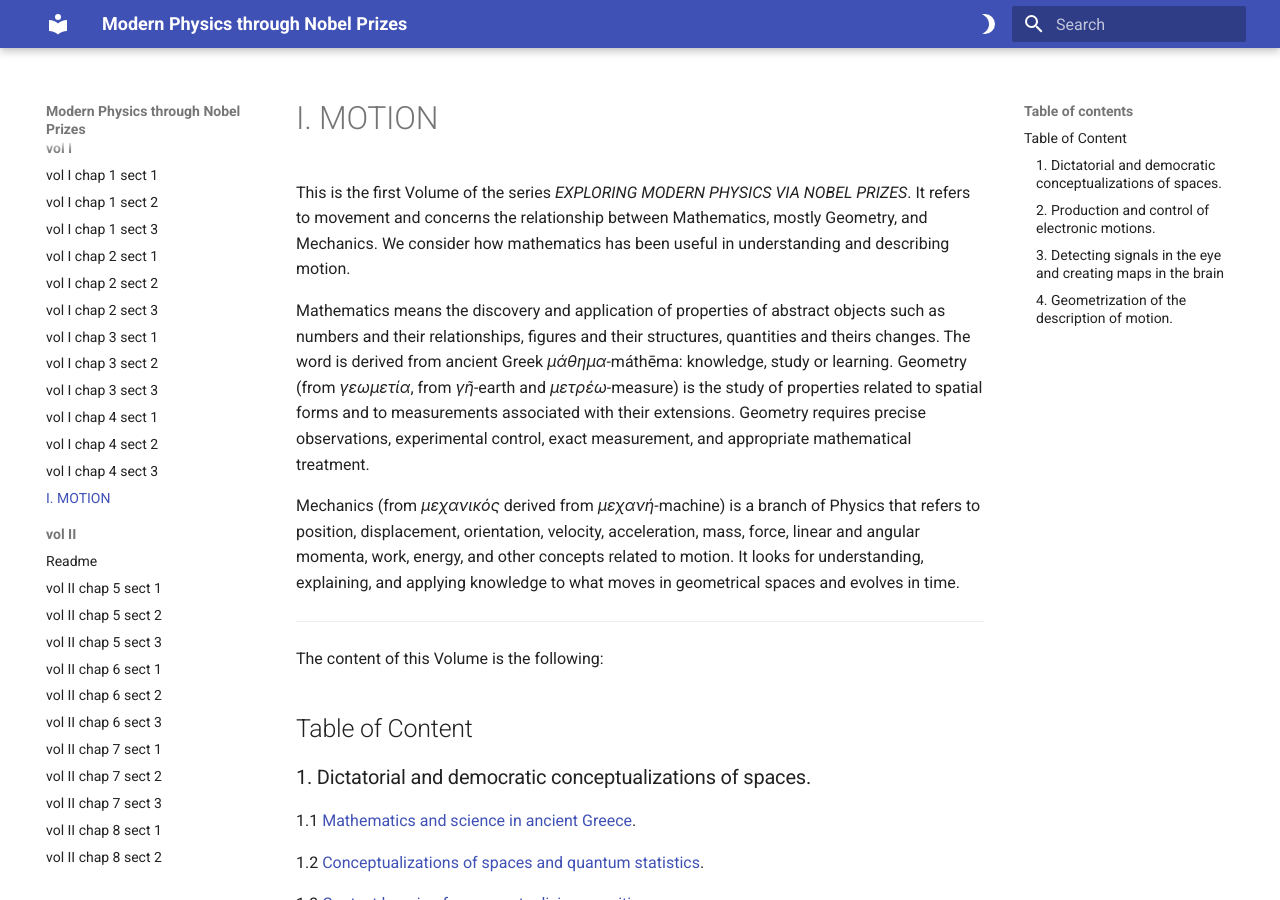
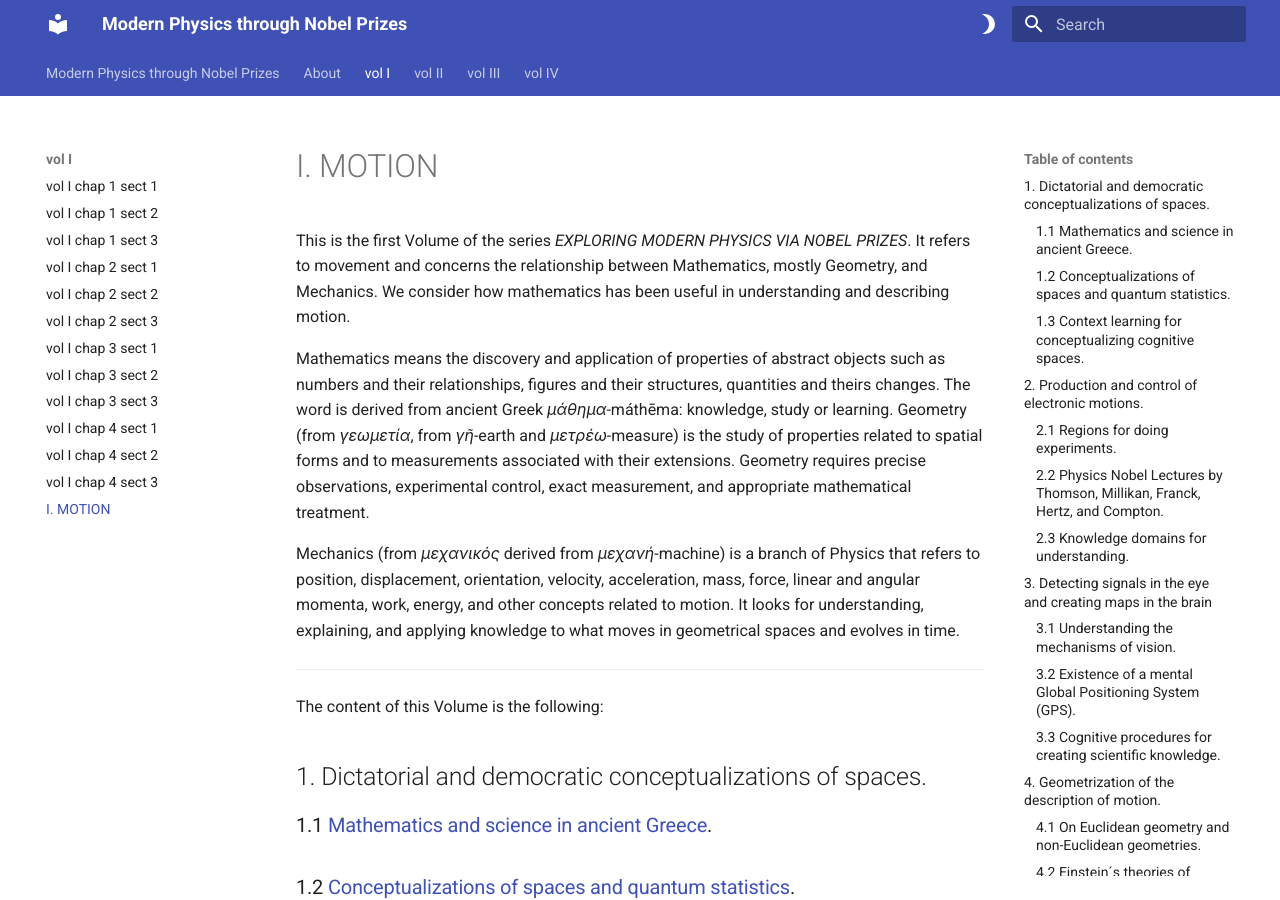
Before and after one commit to modphysnobel/modphysnobel.github.io, an MkDocs documentation site: the page built from docs/vol-I/volume-I.md, in a window 1280 px wide and 900 px high. Built offline with MkDocs 1.6.1 and Material for MkDocs 9.7.7, drawn with Linux system fonts in a browser that asks for light colours.

Commit message:
updated mkdocs.yml

```diff
--- a/docs/vol-I/volume-I.md
+++ b/docs/vol-I/volume-I.md
@@ -1,3 +1,4 @@
+
 # I. MOTION
 
 This is the first Volume of the series _EXPLORING MODERN PHYSICS VIA NOBEL PRIZES_. It refers to movement and concerns the relationship between Mathematics, mostly Geometry, and Mechanics. We consider how mathematics has been useful in understanding and describing motion.
@@ -10,39 +11,38 @@ Mechanics (from _μεχανικός_ derived from _μεχανή_-machine) is a b
 
 The content of this Volume is the following:
 
-## Table of Content
 
-### 1. Dictatorial and democratic conceptualizations of spaces.</strong>
+## 1. Dictatorial and democratic conceptualizations of spaces.</strong>
 
-1.1 [Mathematics and science in ancient Greece](./vol-I-chap-1-sect-1.md).
+### 1.1 [Mathematics and science in ancient Greece](./vol-I-chap-1-sect-1.md).
 
-1.2 [Conceptualizations of spaces and quantum statistics](./vol-I-chap-1-sect-2.md).
+### 1.2 [Conceptualizations of spaces and quantum statistics](./vol-I-chap-1-sect-2.md).
 
-1.3 [Context learning for conceptualizing cognitive spaces](./vol-I-chap-1-sect-3.md).
+### 1.3 [Context learning for conceptualizing cognitive spaces](./vol-I-chap-1-sect-3.md).
 
-### 2. Production and control of electronic motions.</strong>
+## 2. Production and control of electronic motions.</strong>
 
-2.1  [Regions for doing experiments](./vol-I-chap-2-sect-1.md).
+### 2.1  [Regions for doing experiments](./vol-I-chap-2-sect-1.md).
 
-2.2  [Physics Nobel Lectures by Thomson, Millikan, Franck, Hertz, and Compton](./vol-I-chap-2-sect-2.md).
+### 2.2  [Physics Nobel Lectures by Thomson, Millikan, Franck, Hertz, and Compton](./vol-I-chap-2-sect-2.md).
 
-2.3  [Knowledge domains for understanding](./vol-I-chap-2-sect-3.md).
+### 2.3  [Knowledge domains for understanding](./vol-I-chap-2-sect-3.md).
 
-### 3. Detecting signals in the eye and creating maps in the brain</strong>
+## 3. Detecting signals in the eye and creating maps in the brain</strong>
 
-3.1  [Understanding the mechanisms of vision](./vol-I-chap-3-sect-1.md).
+### 3.1  [Understanding the mechanisms of vision](./vol-I-chap-3-sect-1.md).
 
-3.2  [Existence of a mental Global Positioning System (GPS)](./vol-I-chap-3-sect-2.md).
+### 3.2  [Existence of a mental Global Positioning System (GPS)](./vol-I-chap-3-sect-2.md).
 
-3.3  [Cognitive procedures for creating scientific knowledge](./vol-I-chap-3-sect-3.md).
+### 3.3  [Cognitive procedures for creating scientific knowledge](./vol-I-chap-3-sect-3.md).
 
-### 4. Geometrization of the description of motion.
+## 4. Geometrization of the description of motion.
 
-4.1  [On Euclidean geometry and non-Euclidean geometries](./vol-I-chap-4-sect-1.md).
+### 4.1  [On Euclidean geometry and non-Euclidean geometries](./vol-I-chap-4-sect-1.md).
 
-4.2  [Einstein´s theories of relativity](./vol-I-chap-4-sect-2.md).
+### 4.2  [Einstein´s theories of relativity](./vol-I-chap-4-sect-2.md).
 
-4.3  [Factors and Aspects distinguishing scientific theories](./vol-I-chap-4-sect-3.md).
+### 4.3  [Factors and Aspects distinguishing scientific theories](./vol-I-chap-4-sect-3.md).
 
 
 ***
--- a/mkdocs.yml
+++ b/mkdocs.yml
@@ -8,8 +8,10 @@ theme:
 
   # setting features for the navigation tab
   features:
+    - navigation.tabs
     - navigation.instant
-      #- navigation.expand
+    - navigation.instant.progess
+    - navigation.expand
     - navigation.tracking
     - navigation.sections
     - navigation.indexes
```
Also changed, not shown: docs/index.md (+1 -1 lines), 1 other file.
